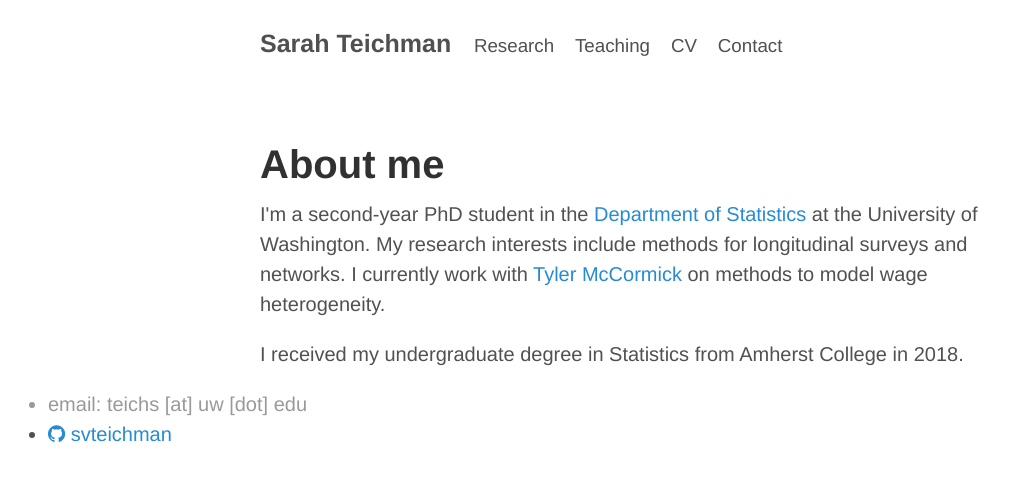
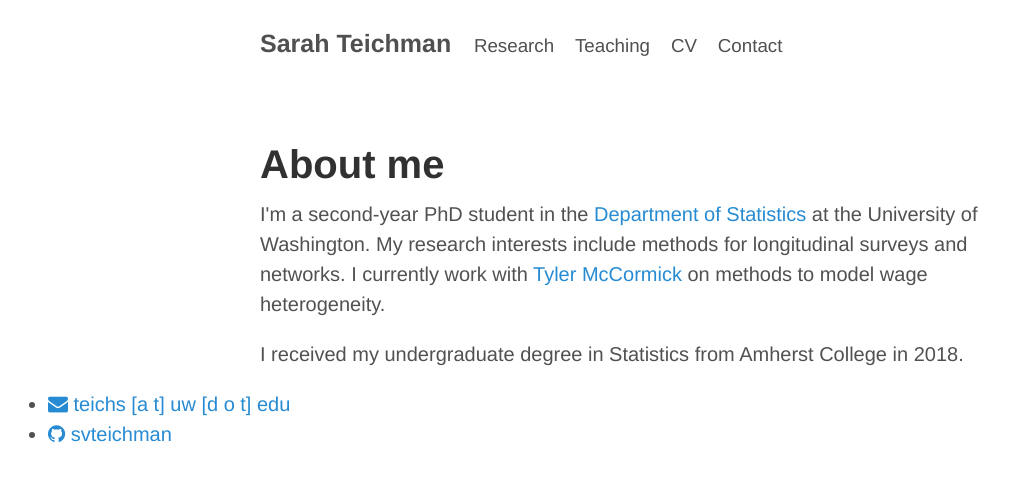
Before and after one commit to svteichman/svteichman.github.io, a Jekyll site: the page built from index.html, in a window 1280 px wide. Shown: the top 481 px of the page, without its empty margins (0-1012 px from the left). Built offline with Jekyll 4.4.1, drawn with Linux system fonts in a browser that asks for light colours.

Commit message:
add icons

```diff
--- a/_layouts/default.html
+++ b/_layouts/default.html
@@ -36,7 +36,7 @@
 </div><!-- .container -->
    			<footer>
 	    		<ul>
-				<li style="color:#999999"> email: teichs [at] uw [dot] edu </li>
+				<li> <a href = "https://github.com/svteichman"><i class="fa fa-envelope" aria-hidden="true"></i> teichs [a t] uw [d o t] edu </li>
 	        		<li><a href = "https://github.com/svteichman"><i class="fa fa-github" aria-hidden="true"></i> svteichman</a></li>
 				</ul>
 			</footer>
```
